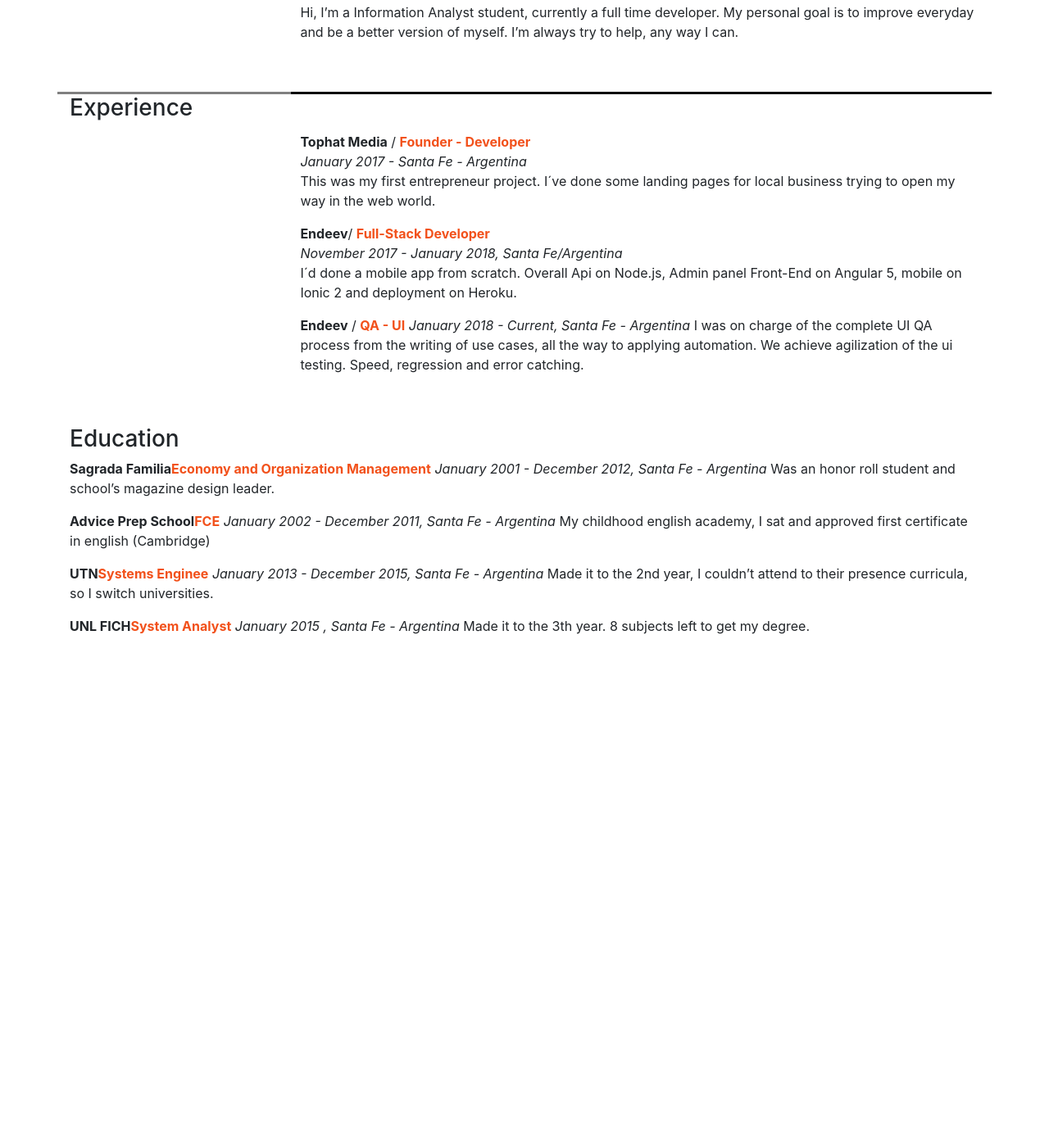
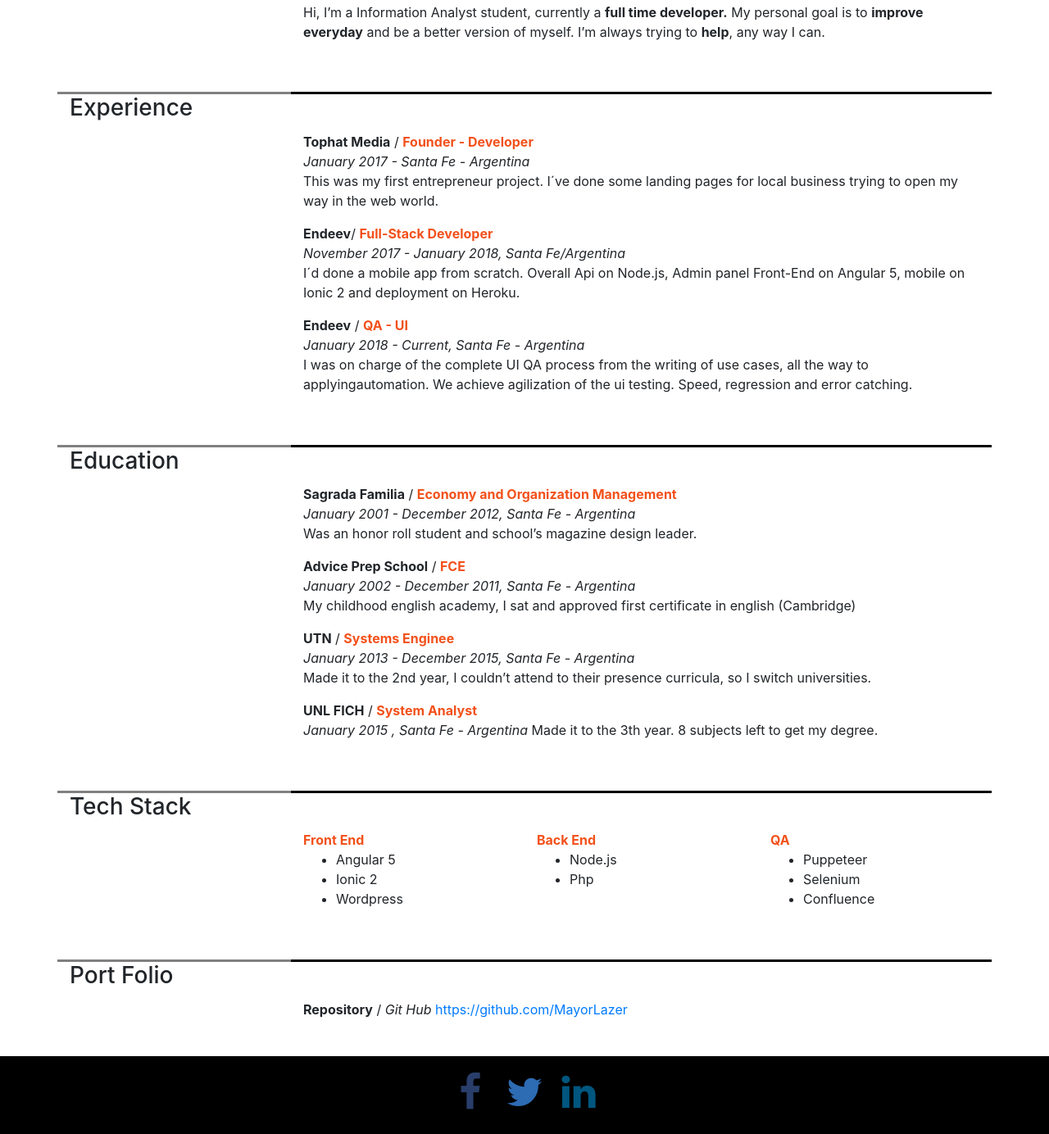
Before and after one commit to MayorLazer/cv-sebas, a plain HTML site: page index.html in a window 1280 px wide. Shown: the part 396-1780 px from the top of the page at 82% size. Before the commit the page ends 1188 px from the top, so only its background shows below. Drawn offline with nearby package versions, Linux system fonts and the light colour scheme.

Commit message:
[Feat] Footer, New animations, Tech Stack

```diff
--- a/css/main.css
+++ b/css/main.css
@@ -112,9 +112,18 @@ article {
 article header {
     border-top: 3px solid gray;
 }
-article .article-content {
+.article-content {
     border-top: 3px solid #000000;
     padding: 4% 1%;
+}
+.article-content b {
+
+}
+.article-content i {
+
+}
+.article-content strong {
+
 }
 
 #contact b{
@@ -133,19 +142,37 @@ article .article-content {
     height: 200px;
     float: right;
 }
+
+footer {
+    width: 100%;
+    height: 100px;
+    background-color: black;
+    text-align: center;
+    padding: 20px;
+}
+.fa-twitter {
+    color: #4099FF;
+}
+.fa-facebook {
+    color: #3B5998;
+}
+.fa-linkedin {
+    color: #007bb6;
+}
+.fa {
+    opacity: 0.7;
+    transition: 1s;
+    -webkit-transition: 1s;
+}
+.fa:hover {
+    opacity: 1;
+    transition: 1s;
+    -webkit-transition: 1s;
+}
 @media screen and (max-width: 480px) {
 
 
 }
-
-
-
-
-
-
-
-
-
 
 /* ==========================================================================
    Helper classes
--- a/index.html
+++ b/index.html
@@ -15,18 +15,19 @@
     <link rel="stylesheet" href="css/main.css">
 
     <!-- AOS Library -->
-    <link rel="stylesheet" href="node_modules/aos/dist/aos.css" />
+    <link rel="stylesheet" href="node_modules/aos/dist/aos.css"/>
 
     <!-- Boostrap Framework -->
     <link rel="stylesheet" href="https://maxcdn.bootstrapcdn.com/bootstrap/4.0.0/css/bootstrap.min.css"
           integrity="sha384-Gn5384xqQ1aoWXA+058RXPxPg6fy4IWvTNh0E263XmFcJlSAwiGgFAW/dAiS6JXm" crossorigin="anonymous">
+    <link href="//maxcdn.bootstrapcdn.com/font-awesome/4.2.0/css/font-awesome.min.css" rel="stylesheet">
 </head>
 <body>
 <!--[if lte IE 9]>
 <p class="browserupgrade">You are using an <strong>outdated</strong> browser. Please <a href="https://browsehappy.com/">upgrade
-        your browser</a> to improve your experience and security.</p>
+    your browser</a> to improve your experience and security.
+</p>
 <![endif]-->
-
 
 <!-- Hero Image --!
 
@@ -58,7 +59,7 @@
                 QA Tester
                 & Happylist :)
             </strong><br>
-                <img src="./img/QR.png" alt="QR Code" class="qr-picture">
+            <img src="./img/QR.png" alt="QR Code" class="qr-picture col-5 col-sm-12 col-md-10 col-lg-8">
         </header>
         <div class="article-content col-12 col-sm-9">
             <img src="img/profile.jpg" alt="Profile Picture" class="profile-picture">
@@ -74,77 +75,126 @@
             </p>
         </div>
     </article>
-        <article id="intro" class="row">
+    <article id="intro" class="row" data-aos="top-bottom">
         <header class="col-12 col-sm-3">
             <h3>Intro</h3>
         </header>
         <div class="article-content col-12 col-sm-9">
             <p>
-                    Hi, I’m a Information Analyst student, currently a full time developer. My personal goal is to improve
-                    everyday and be a better version of myself. I’m always try to help, any way I can.
+                Hi, I’m a Information Analyst student, currently a <b>full time developer.</b> My personal goal is to
+                <b>improve everyday</b> and be a better version of myself. I’m always trying to <b>help</b>, any way I
+                can.
             </p>
         </div>
     </article>
-        <article id="experience" class="row" data-aos="fade-right">
+    <article id="experience" class="row">
         <header class="col-12 col-sm-3">
             <h3>Experience</h3>
         </header>
         <div class="article-content col-12 col-sm-9">
-                <p>
-                    <b>Tophat Media</b> / <strong>Founder - Developer</strong>
-                    <span><i>January 2017 - Santa Fe - Argentina</i></span>
-                    <span> This was my first entrepreneur project. I´ve done some landing pages for local business trying to open my
-                        way in the web world.</span>
+            <p data-aos="zoom-in">
+                <b>Tophat Media</b> / <strong>Founder - Developer</strong><br>
+                <i>January 2017 - Santa Fe - Argentina</i><br>
+                This was my first entrepreneur project. I´ve done some landing pages for local business trying to open my
+                        way in the web world.
             </p>
 
-                <p>
-                    <b>Endeev</b>/ <strong>Full-Stack Developer</strong>
-                    <span><i>November 2017 - January 2018, Santa Fe/Argentina</i></span>
-                    <span>I´d done a mobile app from scratch. Overall Api on Node.js, Admin panel Front-End on Angular 5,
-                        mobile on Ionic 2 and deployment on Heroku.</span>
+            <p data-aos="zoom-in">
+                <b>Endeev</b>/ <strong>Full-Stack Developer</strong><br>
+                <i>November 2017 - January 2018, Santa Fe/Argentina</i><br>
+                I´d done a mobile app from scratch. Overall Api on Node.js, Admin panel Front-End on Angular 5,
+                mobile on Ionic 2 and deployment on Heroku.
             </p>
 
-                <p>
-                    <b>Endeev</b> / <strong>QA - UI</strong>
-                    <i>January 2018 - Current, Santa Fe - Argentina</i>
-                    I was on charge of the complete UI QA process from the writing of use cases, all the way to applying
-                    automation. We achieve agilization of the ui testing. Speed, regression and error catching.
+            <p data-aos="zoom-in">
+                <b>Endeev</b> / <strong>QA - UI</strong><br>
+                <i>January 2018 - Current, Santa Fe - Argentina</i><br>
+                I was on charge of the complete UI QA process from the writing of use cases, all
+                the way to applyingautomation. We achieve agilization of the ui testing.
+                Speed, regression and error catching.
             </p>
         </div>
     </article>
-        <article id="education" data-aos="fade-left">
+    <article id="education" class="row">
+        <header class="col-12 col-sm-3">
             <h3>Education</h3>
-            <p>
-                <b>Sagrada Familia</b><strong>Economy and Organization Management</strong>
-                <i>January 2001 - December 2012, Santa Fe - Argentina</i>
+        </header>
+        <div class="article-content col-12 col-sm-9">
+            <p data-aos="fade-left">
+                <b>Sagrada Familia</b> / <strong>Economy and Organization Management</strong><br>
+                <i>January 2001 - December 2012, Santa Fe - Argentina</i><br>
                 Was an honor roll student and school’s magazine design leader.
             </p>
 
-            <p>
-                <b>Advice Prep School</b><strong>FCE</strong>
-                <i>January 2002 - December 2011, Santa Fe - Argentina</i>
+            <p data-aos="fade-left">
+                <b>Advice Prep School</b> / <strong>FCE</strong><br>
+                <i>January 2002 - December 2011, Santa Fe - Argentina</i><br>
                 My childhood english academy, I sat and approved first certificate in english (Cambridge)
             </p>
 
-            <p>
-                <b>UTN</b><strong>Systems Enginee</strong>
-                <i>January 2013 - December 2015, Santa Fe - Argentina</i>
+            <p data-aos="fade-left">
+                <b>UTN</b> / <strong>Systems Enginee</strong><br>
+                <i>January 2013 - December 2015, Santa Fe - Argentina</i><br>
                 Made it to the 2nd year, I couldn’t attend to their presence curricula, so I switch universities.
             </p>
 
-            <p>
-                <b>UNL FICH</b><strong>System Analyst</strong>
-                <i>January 2015 ,  Santa Fe - Argentina</i>
+            <p data-aos="fade-left">
+                <b>UNL FICH</b> / <strong>System Analyst</strong><br>
+                <i>January 2015 , Santa Fe - Argentina</i>
                 Made it to the 3th year. 8 subjects left to get my degree.
             </p>
+        </div>
     </article>
-        <article id="tech-stack"></article>
-        <article id="port-folio"></article>
+    <article id="tech-stack" class="row">
+        <header class="col-12 col-sm-3">
+            <h3>Tech Stack</h3>
+        </header>
+        <div class="article-content col-12 col-sm-9">
+            <div class="row">
+                <div class="col-4" data-aos="fade-right">
+                    <strong>Front End</strong>
+                    <ul>
+                        <li>Angular 5</li>
+                        <li>Ionic 2</li>
+                        <li>Wordpress</li>
+                    </ul>
+                </div>
+                <div class="col-4" data-aos="fade-top">
+                    <strong>Back End</strong>
+                    <ul>
+                        <li>Node.js</li>
+                        <li>Php</li>
+                    </ul>
+                </div>
+                <div class="col-4" data-aos="fade-left">
+                    <strong>QA</strong> <br>
+                    <ul>
+                        <li>Puppeteer</li>
+                        <li>Selenium</li>
+                        <li>Confluence</li>
+                    </ul>
+                </div>
+            </div>
+        </div>
+    </article>
+    <article id="port-folio" class="row" data-aos="fade-left">
+        <header class="col-12 col-sm-3">
+            <h3>Port Folio</h3>
+        </header>
+        <div class="article-content col-12 col-sm-9">
+            <b>Repository</b> / <i>Git Hub</i>
+            <a href="https://github.com/MayorLazer">https://github.com/MayorLazer</a>
+        </div>
+    </article>
     <article id="courses"></article>
 </div>
 
 <!-- Footer -->
-    <footer></footer>
+<footer>
+    <a href='#'><i class="fa fa-facebook fa-3x fa-fw"></i></a>
+    <a href='#'><i class="fa fa-twitter fa-3x fa-fw"></i></a>
+    <a href='#'><i class="fa fa-linkedin fa-3x fa-fw"></i></a>
+</footer>
 
 <!-- Script Imports -->
 <script src="node_modules/aos/dist/aos.js"></script>
@@ -175,7 +225,9 @@
 
 <!-- Scripts Functions -->
 <script>
-        AOS.init();
+    AOS.init({
+        duration: 1000
+    });
 </script>
 </body>
 </html>
```
Lines whose indentation alone changed are shown as unchanged.
